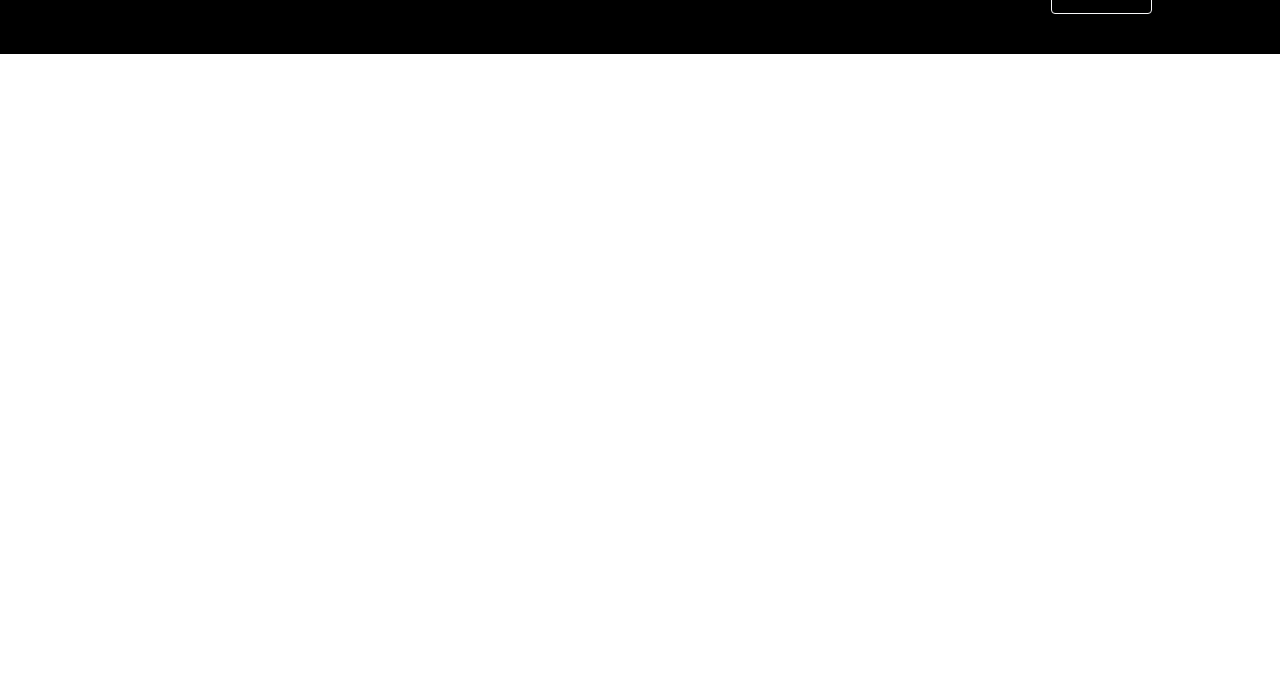
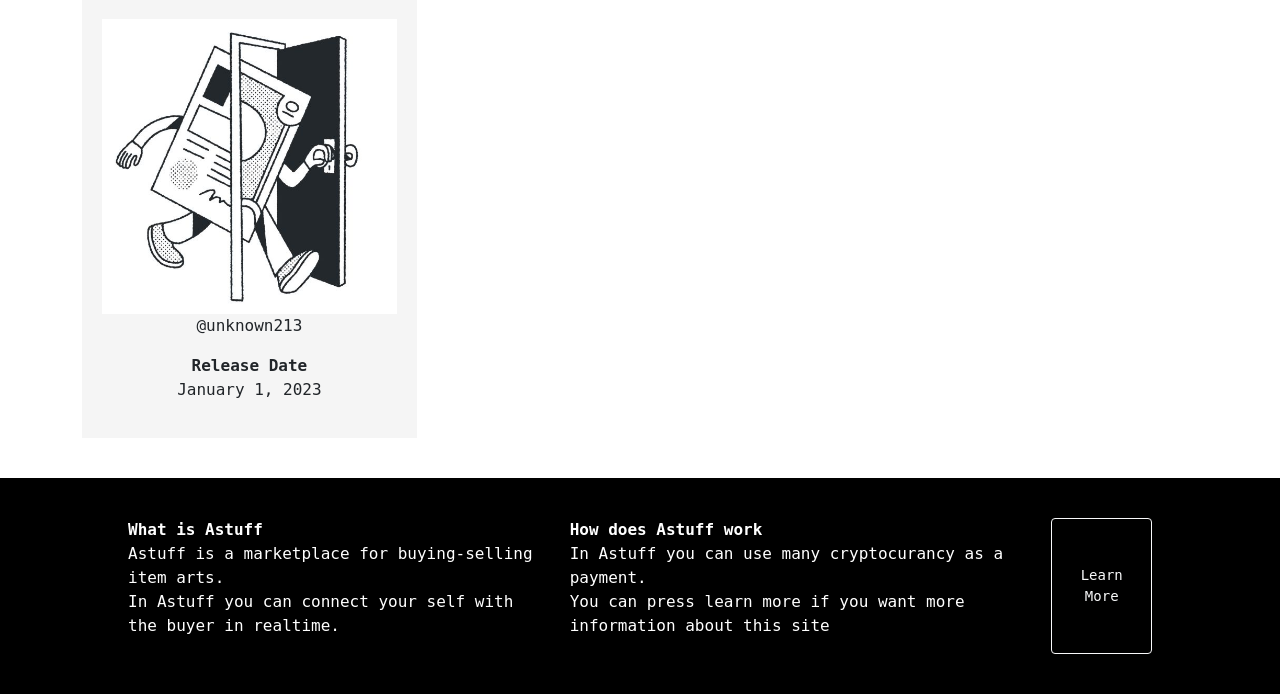
Before and after one commit to aryy-hue/aStuff, a PHP site: page /view/pages/market.php in a window 1280 px wide. Shown: the part 1025-1719 px from the top of the page. Before the commit the page ends 1079 px from the top, so only its background shows below. Run offline with PHP 8.4, Linux system fonts and the light colour scheme.

Commit message:
added market little bit but not finishe yet

```diff
--- a/public/css/style.css
+++ b/public/css/style.css
@@ -93,6 +93,7 @@
     font-weight: bolder;
 } */
 
+/* FEATURES */
 .container h2 {
     flex: 2; /* Biarkan elemen h2 mengisi sisa ruang yang tersedia */
     padding: 0px;
@@ -128,3 +129,32 @@
     width: 50px;
     border-radius: 100%;
 }
+
+/* MARKET */
+.container {
+    display: flex;
+    justify-content: space-between;
+    flex-wrap: wrap;
+    margin: 20px; /* Jarak luar container */
+}
+
+.artwork-market {
+    width: 30%; /* Setiap item mengambil 30% dari lebar container */
+    margin-bottom: 20px; /* Jarak antar item */
+    background-color: #f5f5f5; /* Warna latar belakang item */
+    padding: 20px; /* Ruang dalam item */
+    box-sizing: border-box; /* Memasukkan padding dan border ke dalam lebar dan tinggi */
+}
+
+.artwork-market img {
+    width: 100%; /* Gambar mengisi 100% lebar item */
+}
+
+.artist-market {
+    text-align: center;
+    margin-top: 10px; /* Jarak antara gambar dan teks */
+}
+
+.release-market {
+    margin-top: 10px; /* Jarak antara teks dan tanggal rilis */
+}
--- a/view/layouts/navbar.php
+++ b/view/layouts/navbar.php
@@ -1,5 +1,5 @@
 <nav>
-    <img src="./public/img/aStuff.png" alt="kopi" class="logo">
+    <img src="/aStuff/public/img/aStuff.png" alt="kopi" class="logo">
     <ul>
         <li><a href="/aStuff/index.php">Features</a></li>
 
--- a/view/pages/market.php
+++ b/view/pages/market.php
@@ -14,11 +14,32 @@
         <?php include('../layouts/navbar.php'); ?>
     </div>
     <div class="container">
-         <div class="artwork-container">
-            <img src="/aStuff/public/img/pc.gif" alt="highlight">
-            <div class="artist-info">
-                <p><img src="/aStuff/public/img/artist.jpg" alt="Artist" class='artist'>@unknown213</p>
-                <p class="release"><strong>Release Date</strong><br> January 1, 2023</p>
+        <div class="artwork-market">
+            <img src="https://media0.giphy.com/media/gw3Pz3YQZREedZbG/giphy.gif?cid=ecf05e47gsybd0tadyj0jhuk1oz3t0b42irw39beb4qvbxb2&ep=v1_gifs_search&rid=giphy.gif&ct=g" alt="highlight">
+            <div class="artist-market">
+                <p><img src="/aStuff/public/img/artist.jpg" alt="Artist" class='artist-market'>@unknown213</p>
+                <p class="release-market"><strong>Release Date</strong><br> January 1, 2023</p>
+            </div>
+        </div>
+        <div class="artwork-market">
+            <img src="https://media1.giphy.com/media/xTiTnyVHRS87mtGPQs/giphy.gif?cid=ecf05e474gmorymxgazlysv7o09wqwrzxj1kne99djy2ncon&ep=v1_gifs_related&rid=giphy.gif&ct=g" alt="highlight">
+            <div class="artist-market">
+                <p><img src="/aStuff/public/img/artist.jpg" alt="Artist" class='artist-market'>@unknown213</p>
+                <p class="release-market"><strong>Release Date</strong><br> January 1, 2023</p>
+            </div>
+        </div>
+        <div class="artwork-market">
+            <img src="https://media.giphy.com/media/3oEdv4PbPTR65zVSqk/giphy.gif" alt="highlight">
+            <div class="artist-market">
+                <p><img src="/aStuff/public/img/artist.jpg" alt="Artist" class='artist-market'>@unknown213</p>
+                <p class="release-market"><strong>Release Date</strong><br> January 1, 2023</p>
+            </div>
+        </div>
+        <div class="artwork-market">
+            <img src="https://media1.giphy.com/avatars/abjahanbin/wQTvsZoRIsU1.gif" alt="highlight">
+            <div class="artist-market">
+                <p><img src="/aStuff/public/img/artist.jpg" alt="Artist" class='artist-market'>@unknown213</p>
+                <p class="release-market"><strong>Release Date</strong><br> January 1, 2023</p>
             </div>
         </div>
     </div>
```
